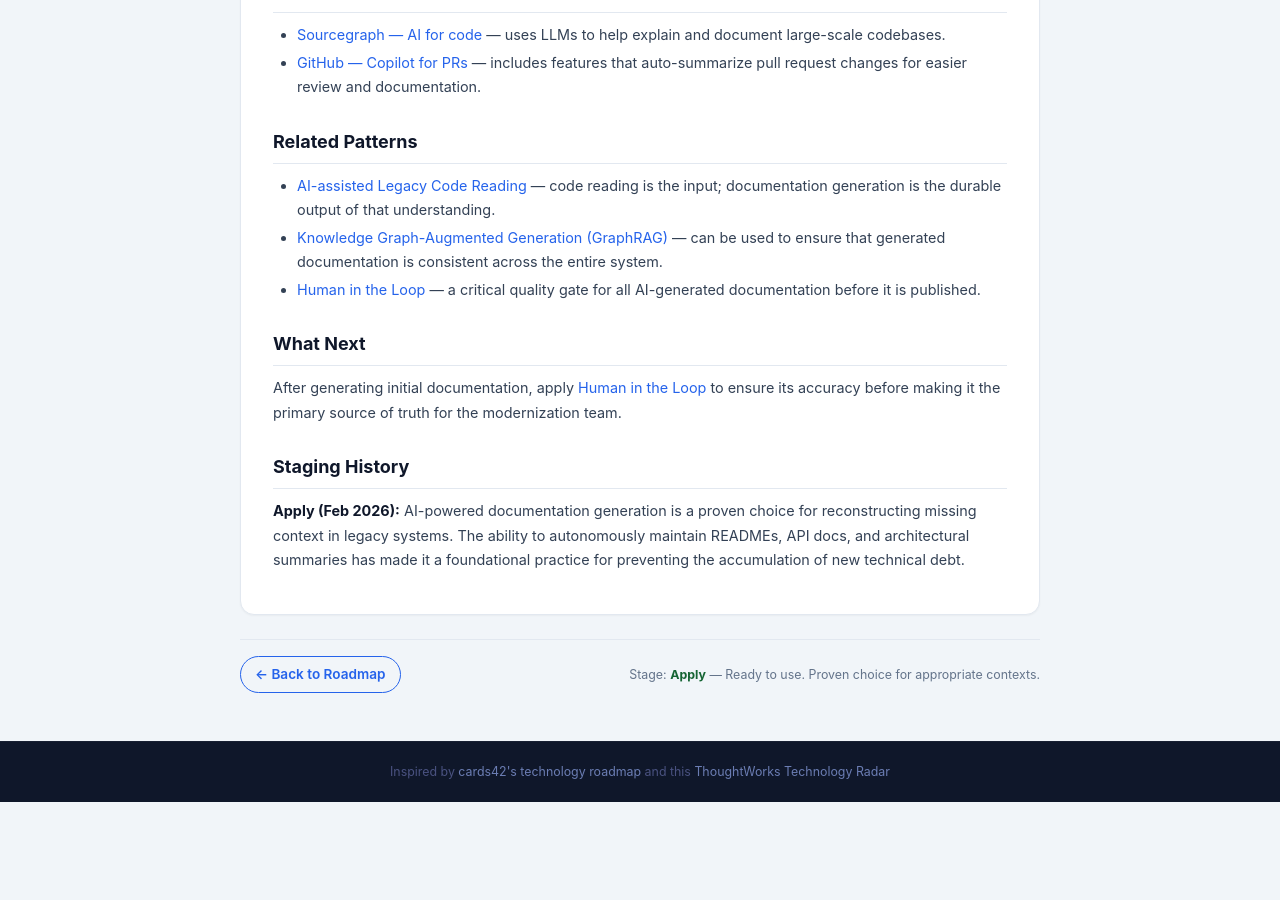
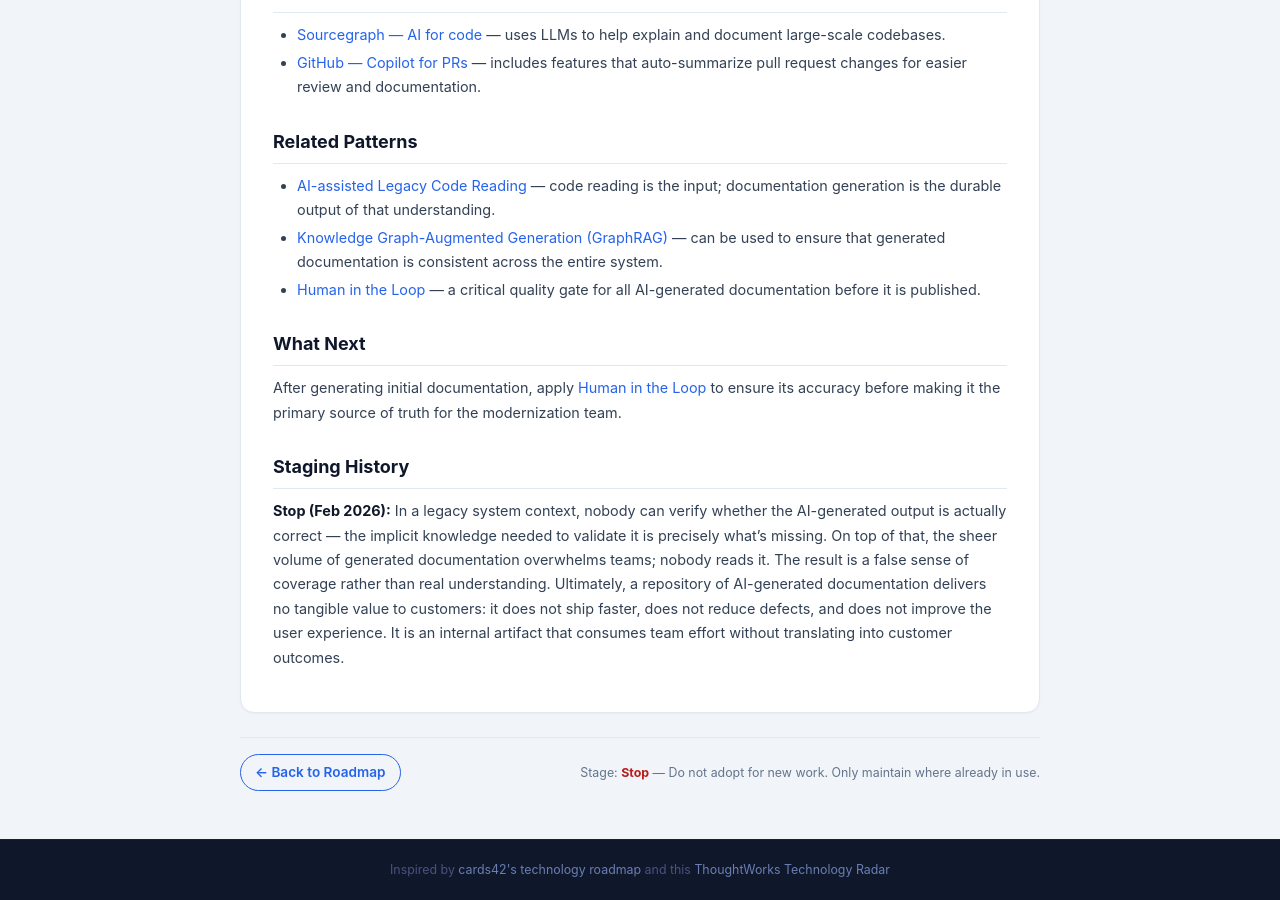
Before and after one commit to feststelltaste/asmr, a Jekyll site: the page built from _practices/ai-documentation-generation.md, in a window 1280 px wide and 900 px high, scrolled down 2539 px. Built offline with Jekyll 4.4.1, drawn with Linux system fonts in a browser that asks for light colours; before the commit the page ends 3341 px from its top, so only the background shows below that.

Commit message:
change state

```diff
--- a/_practices/ai-documentation-generation.md
+++ b/_practices/ai-documentation-generation.md
@@ -1,6 +1,6 @@
 ---
 title: "AI Documentation Generation"
-stage: apply
+stage: stop
 category: Agentic AI Tools
 description: "Auto-generating API docs, changelogs, architecture summaries, and README files from code and commit history."
 strategic_value: supporting
@@ -89,4 +89,4 @@
 
 ## Staging History
 
-**Apply (Feb 2026):** AI-powered documentation generation is a proven choice for reconstructing missing context in legacy systems. The ability to autonomously maintain READMEs, API docs, and architectural summaries has made it a foundational practice for preventing the accumulation of new technical debt.
+**Stop (Feb 2026):** In a legacy system context, nobody can verify whether the AI-generated output is actually correct — the implicit knowledge needed to validate it is precisely what's missing. On top of that, the sheer volume of generated documentation overwhelms teams; nobody reads it. The result is a false sense of coverage rather than real understanding. Ultimately, a repository of AI-generated documentation delivers no tangible value to customers: it does not ship faster, does not reduce defects, and does not improve the user experience. It is an internal artifact that consumes team effort without translating into customer outcomes.
```
